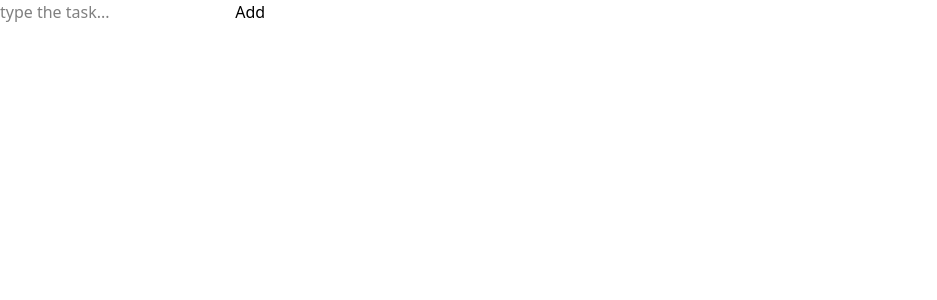
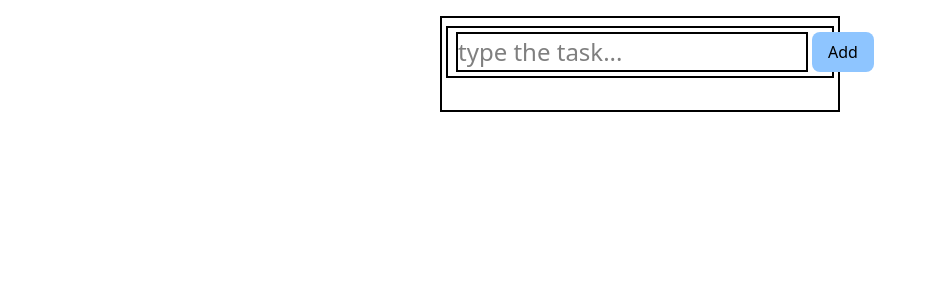
Before and after one commit to abdisati/To-do-list-react, a React (Vite) app: page / in a window 1280 px wide. Shown: the top 300 px of the page, without its empty margins (0-937 px from the left). Built offline with nearby package versions, Linux system fonts and the light colour scheme.

Commit message:
added styling

```diff
--- a/src/App.jsx
+++ b/src/App.jsx
@@ -1,3 +1,8 @@
+
+
+
+//manage the tasks i.e storing the tasks
+const tasks=JSON.parse(localStorage.getItem("tasks")) || [];
 
 
 function DisplayTodos(){
@@ -13,26 +18,30 @@ return(
 
 function InputDisplay(){
   return(
-    <div>
-      <input type="text" placeholder="type the task..." /> <button>Add</button>
+    <div className="flex flex-row justify-around border-2 px-2 py-1 gap-1 mt-2  w-auto">
+      <input type="text" placeholder="type the task..." className="border-2 flex-1 text-2xl"/> <button className="btn">Add</button>
     </div>
   );
 }
 
 function ToDoApp(){
   return (
-    <>
-    <InputDisplay/>
-    <DisplayTodos/>
-    </>
+    <div className="w-100 min-h-24 border-2 px-1">
+        <InputDisplay/>
+        <DisplayTodos/>
+    </div>
+
+
   );
 }
 
 export default function App(){
   return (
-    <>
-    <ToDoApp/>
-    </>
+    <div className="mt-4 flex flex-row justify-center">
+  <ToDoApp/>
+    </div>
+
+
   );
 
 }
--- a/src/index.css
+++ b/src/index.css
@@ -1 +1,7 @@
 @import 'tailwindcss';
+
+@layer components{
+  .btn {
+    @apply px-4 py-2 rounded-lg font-medium bg-blue-300 transition;
+  }
+}
```
